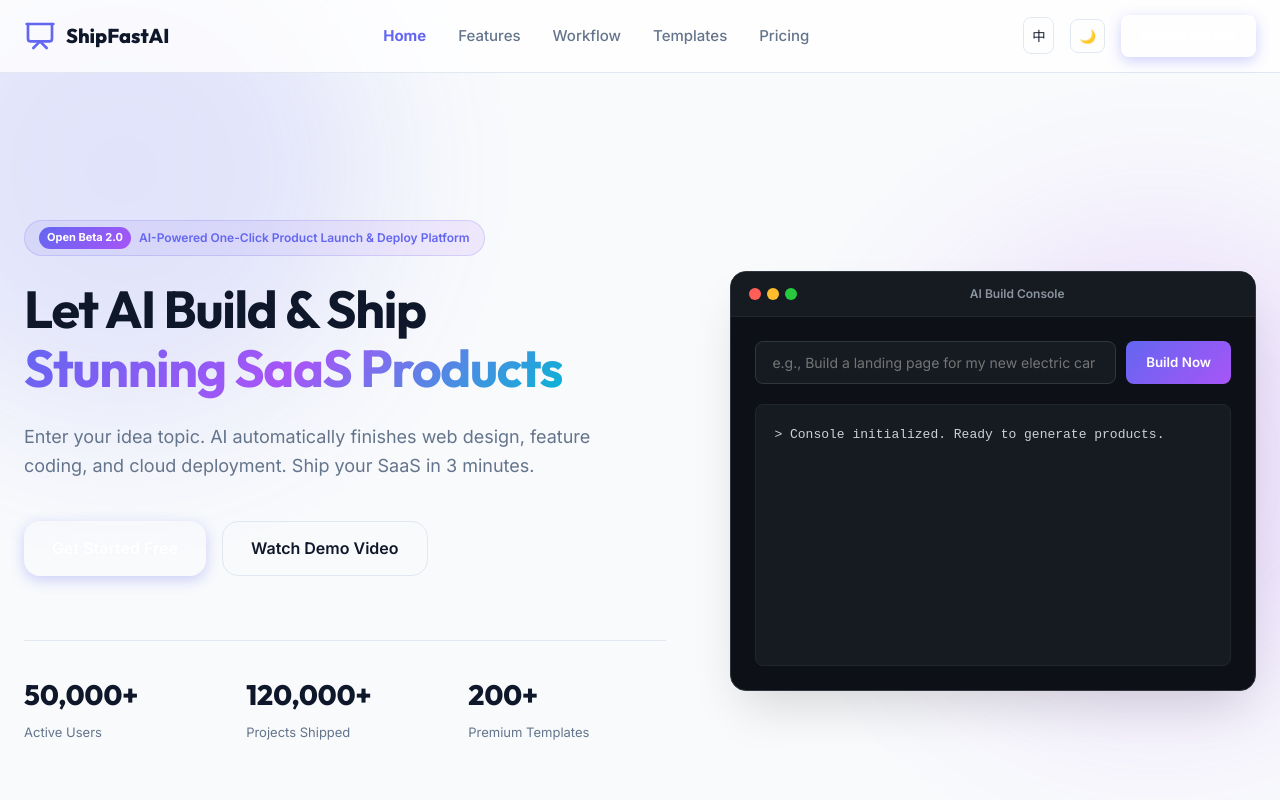
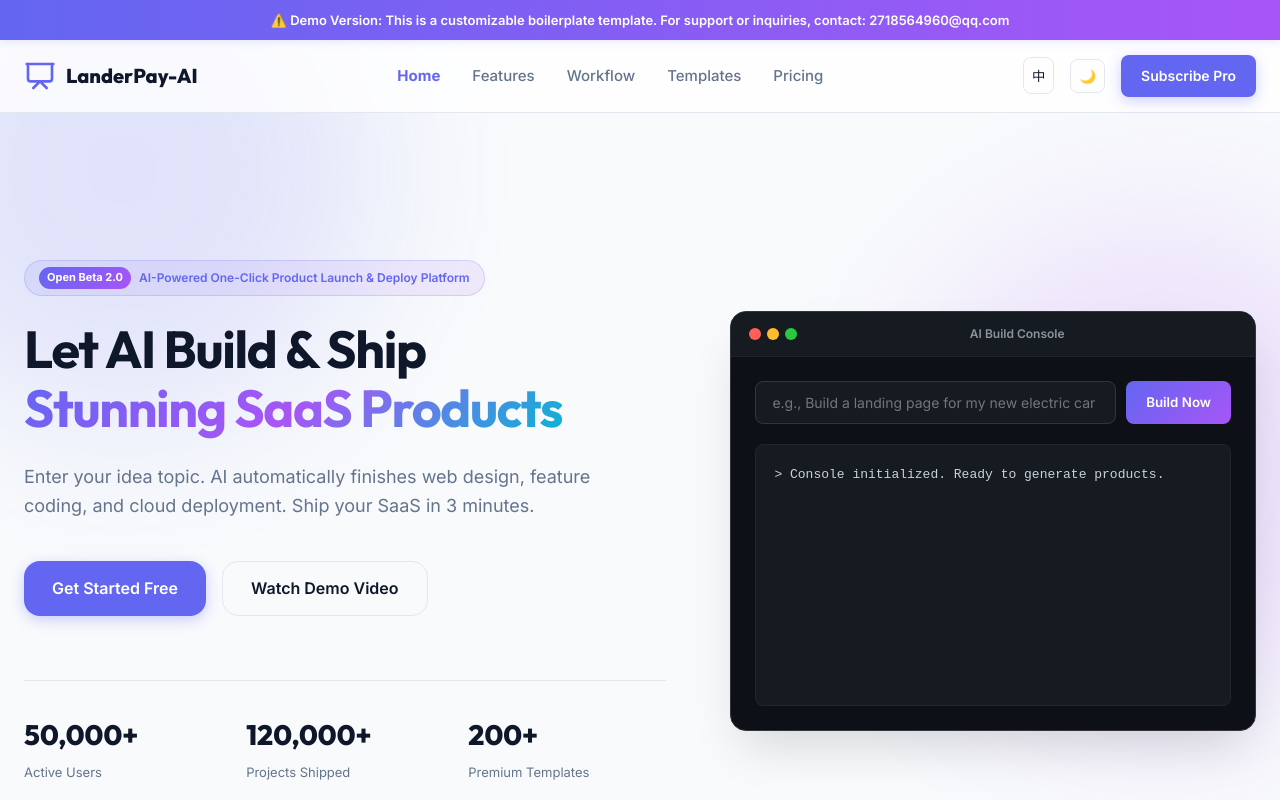
Before and after one commit to 2718564960/LanderPay-AI, a plain HTML site: page index.html in a window 1280 px wide. Shown: the top 800 px of the page. Drawn offline with Linux system fonts and the light colour scheme.

Commit message:
Fix primary button background color

```diff
--- a/app.js
+++ b/app.js
@@ -208,6 +208,17 @@ function setupEventListeners() {
 function renderApp() {
   const config = window.WEBSITE_CONFIG;
   const isEn = state.currentLang === 'en';
+
+  // 0. Render Announcement Bar (顶部公告栏)
+  const announceBox = document.getElementById('announcement-bar');
+  if (config.branding.announcement && config.branding.announcement.show) {
+    document.body.classList.add('has-announcement');
+    announceBox.style.display = 'flex';
+    announceBox.innerText = isEn ? config.branding.announcement.textEn : config.branding.announcement.text;
+  } else {
+    document.body.classList.remove('has-announcement');
+    announceBox.style.display = 'none';
+  }
 
   // 1. Render Brand/Nav logo
   const logoBox = document.getElementById('nav-logo');
--- a/config.js
+++ b/config.js
@@ -44,11 +44,18 @@ window.WEBSITE_CONFIG = {
 
   // Branding Metadata (品牌基本信息)
   branding: {
-    name: 'ShipFastAI',
+    name: 'LanderPay-AI',
     logoSvg: `<svg xmlns="http://www.w3.org/2000/svg" width="24" height="24" viewBox="0 0 24 24" fill="none" stroke="currentColor" stroke-width="2" stroke-linecap="round" stroke-linejoin="round" class="lucide lucide-presentation"><path d="M2 3h20"/><path d="M21 3v11a2 2 0 0 1-2 2H5a2 2 0 0 1-2-2V3"/><path d="m7 21 5-5 5 5"/></svg>`,
     github: 'https://github.com/2718564960',
     contactEmail: '2718564960@qq.com',
-    copyright: '© 2026 ShipFastAI. All rights reserved. Created by 2718564960@qq.com.'
+    copyright: '© 2026 LanderPay-AI. All rights reserved. Created by 2718564960@qq.com.',
+
+    // Announcement top bar (顶部公告栏声明)
+    announcement: {
+      show: true,
+      text: '⚠️ 演示版本：这是一个高度可配置的模板。如有合作或技术支持需求，请联系：2718564960@qq.com',
+      textEn: '⚠️ Demo Version: This is a customizable boilerplate template. For support or inquiries, contact: 2718564960@qq.com'
+    }
   },
 
   // Navigation Links (导航栏链接)
--- a/index.html
+++ b/index.html
@@ -3,17 +3,17 @@
 <head>
   <meta charset="UTF-8">
   <meta name="viewport" content="width=device-width, initial-scale=1.0">
-  <title>ShipFastAI - AI 驱动的产品部署与发布平台</title>
+  <title>LanderPay-AI - AI 驱动的产品部署与发布平台</title>
 
   <!-- SEO Meta Tags -->
-  <meta name="description" content="ShipFastAI 是一个 AI 驱动的一键式产品发布与部署平台。输入您的创意主题，AI 自动完成页面设计、功能开发与一键云端部署。让发布产品像聊天一样简单。">
+  <meta name="description" content="LanderPay-AI 是一个 AI 驱动的一键式产品发布与部署平台。输入您的创意主题，AI 自动完成页面设计、功能开发与一键云端部署。让发布产品像聊天一样简单。">
   <meta name="keywords" content="AI 网站生成, AI Landing Page, SaaS 部署, 自动部署, 网页模板, 独立开发者模板">
   <meta name="author" content="2718564960@qq.com">
   <link rel="canonical" href="https://github.com/2718564960">
 
   <!-- Open Graph / Facebook -->
   <meta property="og:type" content="website">
-  <meta property="og:title" content="ShipFastAI - AI 驱动的产品部署与发布平台">
+  <meta property="og:title" content="LanderPay-AI - AI 驱动的产品部署与发布平台">
   <meta property="og:description" content="输入您的创意主题，AI 自动完成网页设计与部署。一键上线，像聊天一样发布你的 SaaS。">
   <meta property="og:image" content="assets/preview.png">
 
@@ -24,6 +24,9 @@
   <script src="config.js"></script>
 </head>
 <body>
+
+  <!-- Dynamic Top Announcement Bar (顶部通知公告栏) -->
+  <div id="announcement-bar" class="announcement-bar" style="display: none;"></div>
 
   <!-- Background Ambient Blobs -->
   <div class="bg-blob bg-blob-1" aria-hidden="true"></div>
--- a/style.css
+++ b/style.css
@@ -111,6 +111,32 @@ button, input, select, textarea {
   -webkit-backdrop-filter: blur(16px);
 }
 
+/* Announcement Bar */
+.announcement-bar {
+  position: fixed;
+  top: 0;
+  left: 0;
+  right: 0;
+  height: 40px;
+  background: linear-gradient(90deg, var(--primary), var(--secondary));
+  color: #ffffff;
+  display: flex;
+  align-items: center;
+  justify-content: center;
+  font-size: 13px;
+  font-weight: 600;
+  z-index: 101;
+  box-shadow: 0 2px 8px rgba(99, 102, 241, 0.15);
+  padding: 0 24px;
+}
+
+.announcement-bar a {
+  color: #ffffff;
+  text-decoration: underline;
+  margin-left: 6px;
+  font-weight: 700;
+}
+
 /* Header & Navbar */
 header {
   position: fixed;
@@ -121,6 +147,14 @@ header {
   border-bottom: 1px solid var(--border-color);
   background-color: rgba(255, 255, 255, 0.8);
   transition: var(--transition);
+}
+
+body.has-announcement header {
+  top: 40px;
+}
+
+body.has-announcement .view-section {
+  padding-top: 140px;
 }
 
 body.dark header {
@@ -187,6 +221,7 @@ body.dark header {
 }
 
 .btn-primary {
+  background-color: var(--primary);
   color: #ffffff;
   box-shadow: 0 4px 14px rgba(99, 102, 241, 0.3);
 }
```
